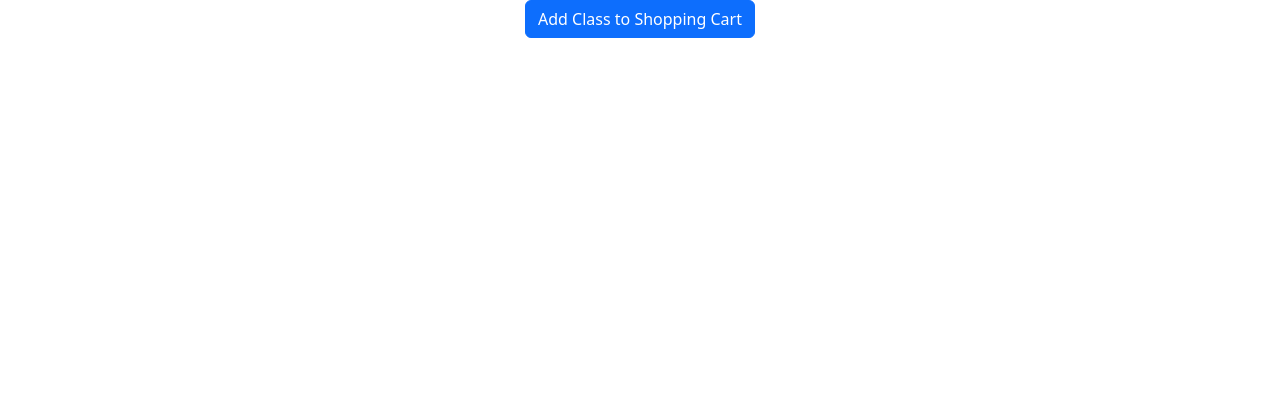
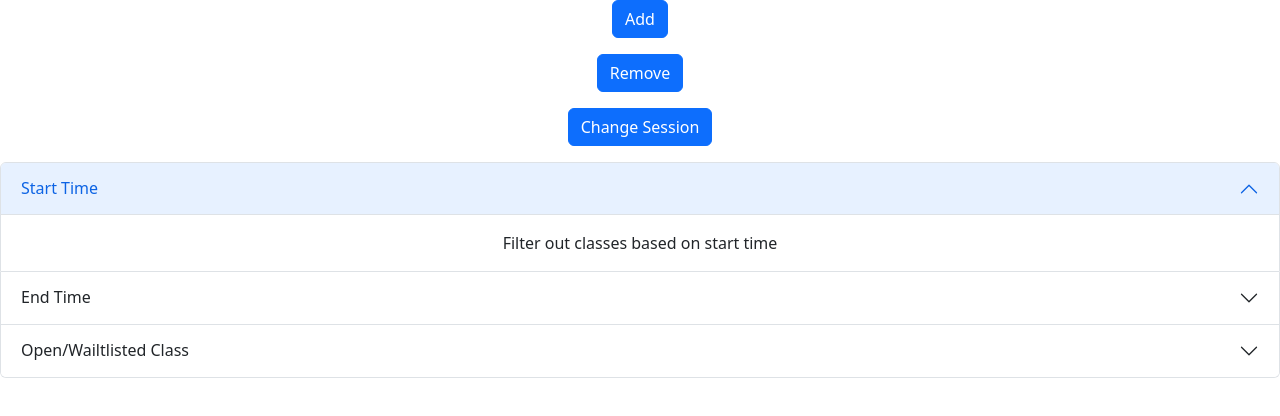
Before and after one commit to agiledev-students-fall2022/final-project-team-nyu-course-coordinator, a React (Create React App) app in the folder front-end/: page / in a window 1280 px wide. Shown: the top 416 px of the page. Built offline with nearby package versions, Linux system fonts and the light colour scheme.

Commit message:
Filter Sort Accordion Added

```diff
--- /dev/null
+++ b/front-end/src/AddClassPopup.js
@@ -0,0 +1,31 @@
+import React, { useState } from 'react';
+import Button from 'react-bootstrap/Button';
+import Modal from 'react-bootstrap/Modal';
+
+function AddClassPopup() {
+  const [show, setShow] = useState(false);
+
+  const handleClose = () => setShow(false);
+  const handleShow = () => setShow(true);
+
+  return (
+    <>
+      <Button variant="primary" onClick={handleShow}>
+        Add
+      </Button>
+
+      <Modal show={show} onHide={handleClose}>
+        <Modal.Header closeButton>
+          <Modal.Title>Class Added Successfully</Modal.Title>
+        </Modal.Header>
+        <Modal.Footer>
+          <Button variant="secondary" onClick={handleClose}>
+            Close
+          </Button>
+        </Modal.Footer>
+      </Modal>
+    </>
+  );
+}
+
+export default AddClassPopup;
--- a/front-end/src/App.js
+++ b/front-end/src/App.js
@@ -1,12 +1,26 @@
 import logo from './logo.svg';
 import './App.css';
 import 'bootstrap/dist/css/bootstrap.min.css';
-import Popups from './Popups.js';
+import AddClassPopup from './AddClassPopup.js';
+import RemoveClassPopup from './RemoveClassPopup.js';
+import SessionChangePopup from './SessionChangePopup.js';
+import SortBy from './SortBy.js'
 
 function App() {
   return (
     <div className="App">
-        <Popups />
+        <p>
+          <AddClassPopup />
+        </p>
+        <p>
+          <RemoveClassPopup />
+        </p>
+        <p>
+          <SessionChangePopup />
+        </p>
+        <p>
+          <SortBy />
+        </p>
     </div>
   );
 }
--- /dev/null
+++ b/front-end/src/RemoveClassPopup.js
@@ -0,0 +1,31 @@
+import React, { useState } from 'react';
+import Button from 'react-bootstrap/Button';
+import Modal from 'react-bootstrap/Modal';
+
+function RemoveClassPopup() {
+  const [show, setShow] = useState(false);
+
+  const handleClose = () => setShow(false);
+  const handleShow = () => setShow(true);
+
+  return (
+    <>
+      <Button variant="primary" onClick={handleShow}>
+        Remove
+      </Button>
+
+      <Modal show={show} onHide={handleClose}>
+        <Modal.Header closeButton>
+          <Modal.Title>Class Removed from Schedule</Modal.Title>
+        </Modal.Header>
+        <Modal.Footer>
+          <Button variant="secondary" onClick={handleClose}>
+            Close
+          </Button>
+        </Modal.Footer>
+      </Modal>
+    </>
+  );
+}
+
+export default RemoveClassPopup;
--- a/front-end/src/Popups.js
+++ b/front-end/src/SessionChangePopup.js
@@ -2,7 +2,7 @@ import React, { useState } from 'react';
 import Button from 'react-bootstrap/Button';
 import Modal from 'react-bootstrap/Modal';
 
-function Popups() {
+function SessionChangePopup() {
   const [show, setShow] = useState(false);
 
   const handleClose = () => setShow(false);
@@ -11,12 +11,12 @@ function Popups() {
   return (
     <>
       <Button variant="primary" onClick={handleShow}>
-        Add Class to Shopping Cart
+        Change Session
       </Button>
 
       <Modal show={show} onHide={handleClose}>
         <Modal.Header closeButton>
-          <Modal.Title>Shopping Cart Updated</Modal.Title>
+          <Modal.Title>Session Changed Successfully</Modal.Title>
         </Modal.Header>
         <Modal.Footer>
           <Button variant="secondary" onClick={handleClose}>
@@ -28,4 +28,4 @@ function Popups() {
   );
 }
 
-export default Popups;
+export default SessionChangePopup;
--- /dev/null
+++ b/front-end/src/SortBy.js
@@ -0,0 +1,28 @@
+import Accordion from 'react-bootstrap/Accordion';
+
+function SortBy() {
+  return (
+    <Accordion defaultActiveKey={['0']} alwaysOpen>
+      <Accordion.Item eventKey="0">
+        <Accordion.Header>Start Time</Accordion.Header>
+        <Accordion.Body>
+            Filter out classes based on start time
+        </Accordion.Body>
+      </Accordion.Item>
+      <Accordion.Item eventKey="1">
+        <Accordion.Header>End Time</Accordion.Header>
+        <Accordion.Body>
+            Filter out classes based on end time
+        </Accordion.Body>
+      </Accordion.Item>
+      <Accordion.Item eventKey="2">
+        <Accordion.Header>Open/Wailtlisted Class</Accordion.Header>
+        <Accordion.Body>
+            Only show open or wailtlisted classes
+        </Accordion.Body>
+      </Accordion.Item>
+    </Accordion>
+  );
+}
+
+export default SortBy;
```
